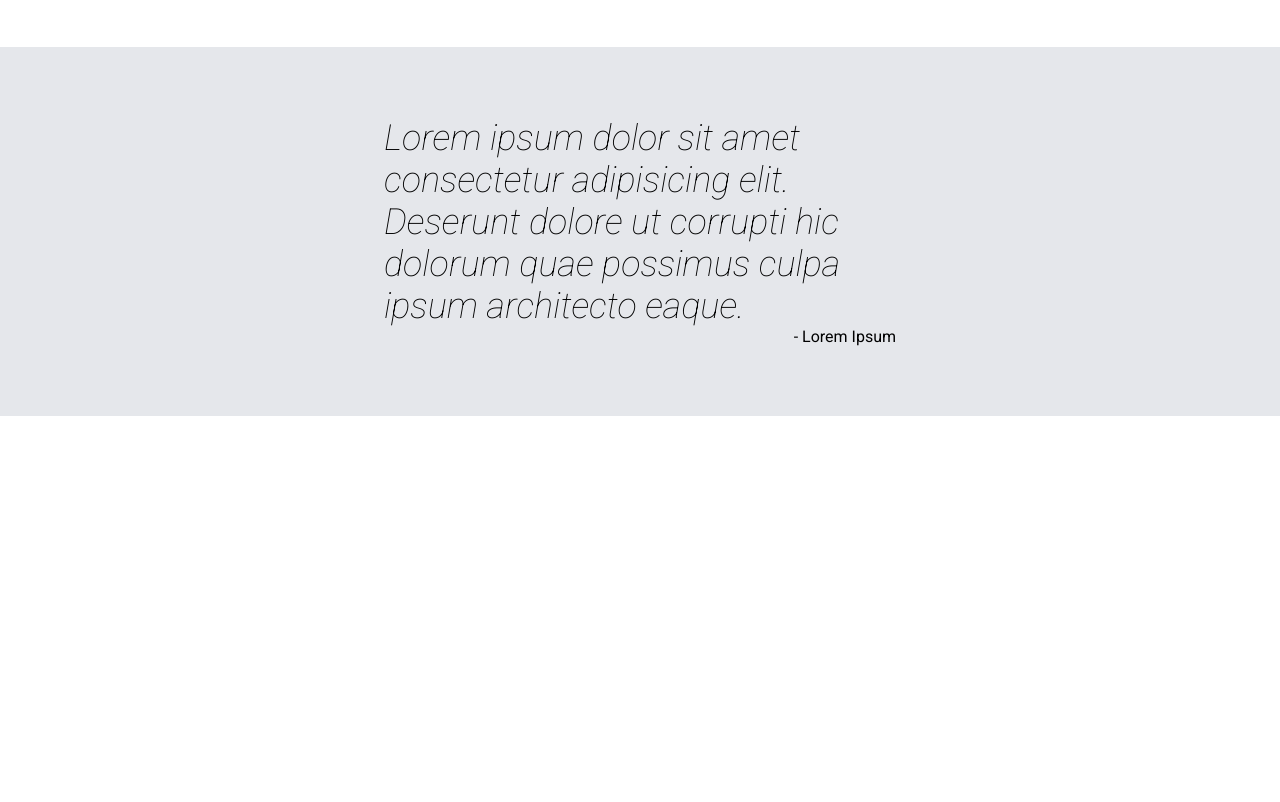
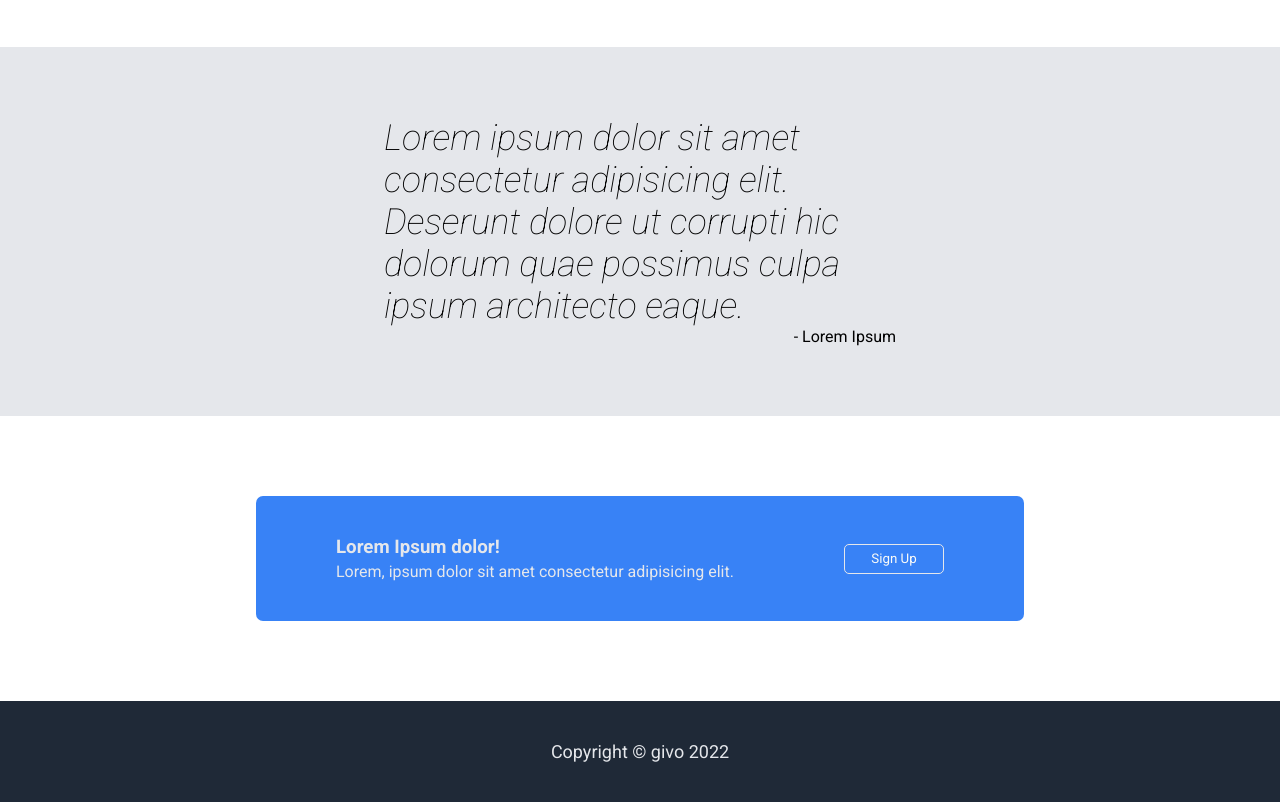
Before and after one commit to giannisvoz/landing-page, a plain HTML site: page index.html in a window 1280 px wide. Shown: the part 884-1686 px from the top of the page. Before the commit the page ends 1300 px from the top, so only its background shows below. Drawn offline with Linux system fonts and the light colour scheme.

Commit message:
Finished the sign-up section and the footer

```diff
--- a/index.html
+++ b/index.html
@@ -57,9 +57,23 @@
       <blockquote>Lorem ipsum dolor sit amet consectetur adipisicing elit. Deserunt dolore ut corrupti hic dolorum quae possimus culpa ipsum architecto eaque.</blockquote>
     </div>
     <div class="author">
-      <cite>- Lorem Ipsum</cite>
+      <p>- Lorem Ipsum</p>
     </div>
   </section>
+  <!-- SIGNUP -->
+  <section class="fourth-section">
+    <div class="signup-box">
+      <div class="signup-text">
+        <h3>Lorem Ipsum dolor!</h3>
+        <p>Lorem, ipsum dolor sit amet consectetur adipisicing elit.</p>
+      </div>
+      <button>Sign Up</button>
+    </div>
+  </section>
+  <!-- FOOTER -->
+  <footer>
+    <p>Copyright &copy; givo 2022</p>
+  </footer>
   </main>
 </body>
 </html>
--- a/styles.css
+++ b/styles.css
@@ -159,6 +159,44 @@ blockquote {
   justify-content: end;
 }
 
-cite {
+.author p {
   font-style: normal;
 }
+
+/* Signup */
+
+.fourth-section {
+  padding-top: 80px;
+  padding-bottom: 80px;
+}
+
+.signup-box {
+  display: flex;
+  width: 60vw;
+  margin: auto;
+  background-color: #3882F6;
+  color:#E5E7EB;
+  padding: 40px 80px;
+  justify-content: space-between;
+  align-items: center;
+  border-radius: 7px;
+}
+
+h3 {
+  margin-bottom: 4px;
+}
+
+.signup-box button {
+  border: 1px solid #E5E7EB;
+  height: 30px;
+}
+
+/* Footer */
+
+footer {
+  background-color: #1F2937;
+  color: #E5E7EB;
+  font-size: 18px;
+  text-align: center;
+  padding: 40px;
+}
```
